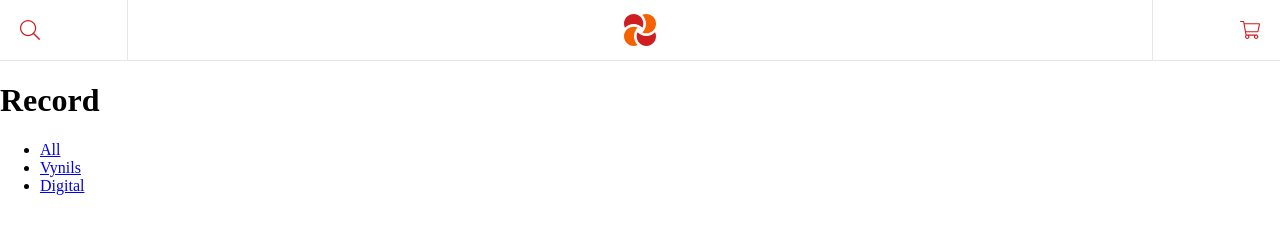
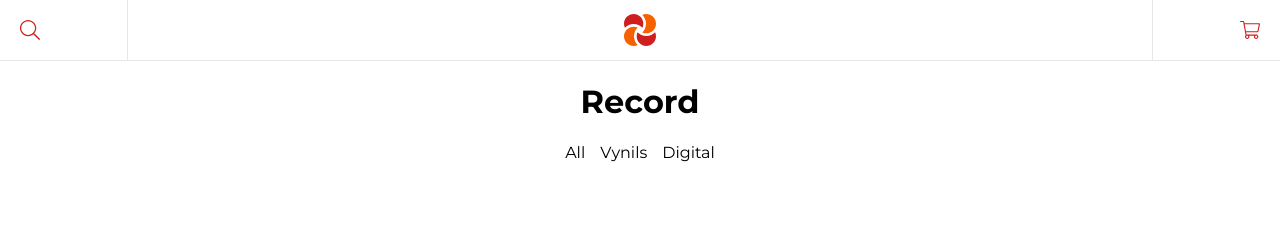
Before and after one commit to sayloryna/music-oasys, a website: page public/index.html in a window 1280 px wide. Drawn offline with Linux system fonts and the light colour scheme.

Commit message:
Center navigator and font family

```diff
--- a/package.json
+++ b/package.json
@@ -16,6 +16,7 @@
   "devDependencies": {
     "@types/node": "^20.11.30",
     "husky": "^9.0.11",
+    "lint-staged": "^15.2.2",
     "serve": "^14.2.1",
     "typescript": "^5.4.3"
   },
--- a/public/index.html
+++ b/public/index.html
@@ -5,7 +5,12 @@
   <meta charset="UTF-8">
   <meta name="viewport" content="width=device-width, initial-scale=1.0">
   <title>Music Oasys</title>
+  <link rel="preconnect" href="https://fonts.googleapis.com">
+  <link rel="preconnect" href="https://fonts.gstatic.com" crossorigin>
+  <link href="https://fonts.googleapis.com/css2?family=Montserrat:ital,wght@0,100..900;1,100..900&display=swap"
+    rel="stylesheet">
   <link rel="stylesheet" href="/styles/styles.css">
+
 </head>
 
 <body>
@@ -20,11 +25,12 @@
       <img src="/images/cart-icon.svg" alt="a cart" width="20" height="20">
     </div>
   </header>
+
   <div class="nav-container">
     <h1 class="main-title">Record</h1>
     <div class="filter-container">
       <nav class="filters">
-        <ul>
+        <ul class="filters-list">
           <li><a href="all">All</a></li>
           <li><a href="vynils">Vynils</a></li>
           <li><a href="digital">Digital</a></li>
--- a/public/styles/styles.css
+++ b/public/styles/styles.css
@@ -3,6 +3,9 @@
   --secondary-color: #f66200;
   --main-text-color: #1f2c4d;
   --border-color: #e6e6e6;
+  --main-font-family: montserrat, sans-serif, cursive, system-ui, -apple-system,
+    BlinkMacSystemFont, "Segoe UI", Roboto, Oxygen, Ubuntu, Cantarell,
+    "Open Sans", "Helvetica Neue";
 }
 
 *,
@@ -13,6 +16,32 @@
 body {
   margin: 0;
   color: var(--main-text-blue);
+  font-family: var(--main-font-family);
+}
+
+li,
+ul {
+  margin: 0;
+  padding: 0;
+  list-style: none;
+}
+
+a {
+  color: inherit;
+  text-decoration: none;
+}
+
+.nav-container {
+  margin: 0 auto;
+  display: flex;
+  flex-direction: column;
+  align-items: center;
+}
+
+.filters-list {
+  margin: 0 auto;
+  display: flex;
+  gap: 15px;
 }
 
 .main-header {
```
Also changed, not shown: 2 other files.
